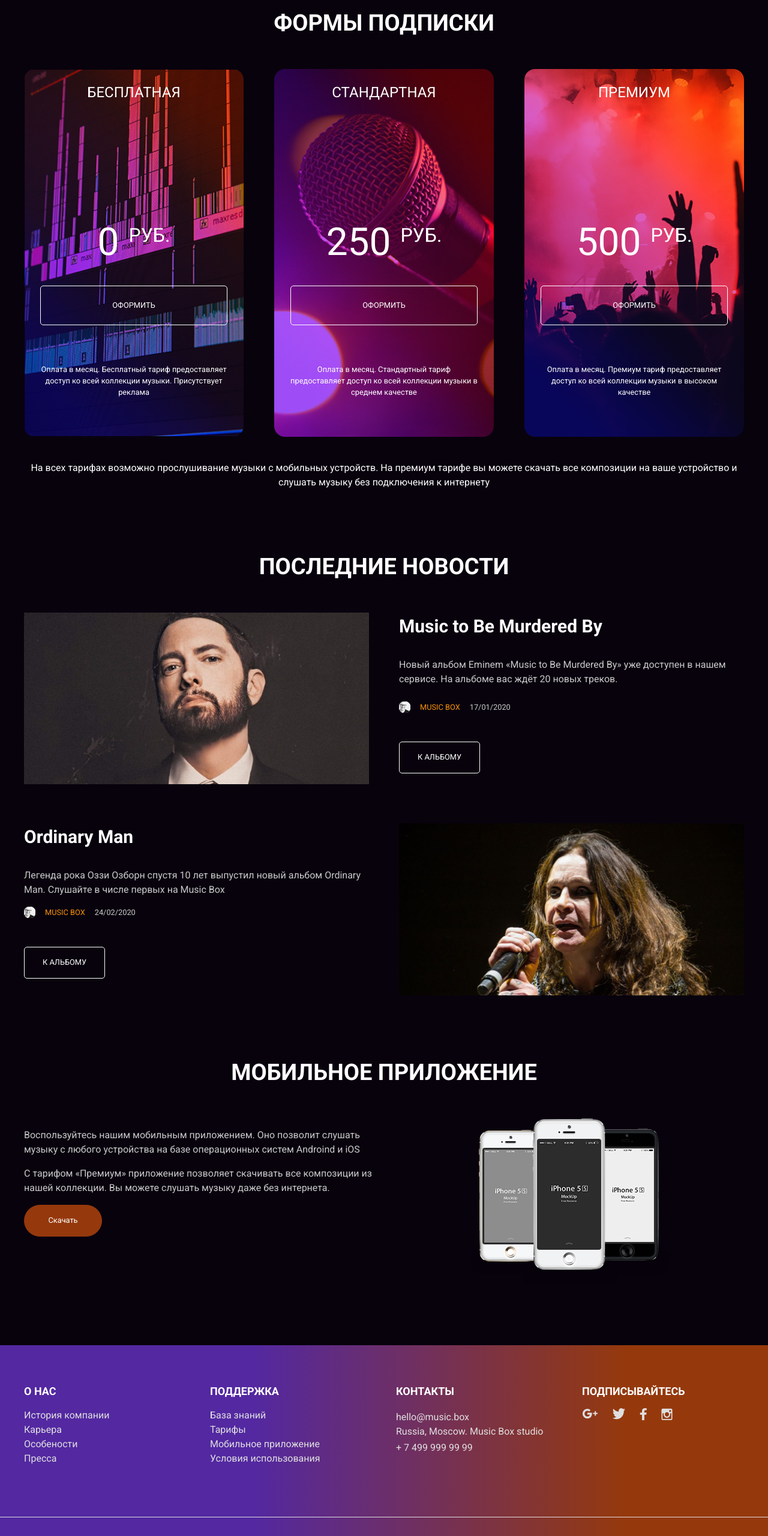
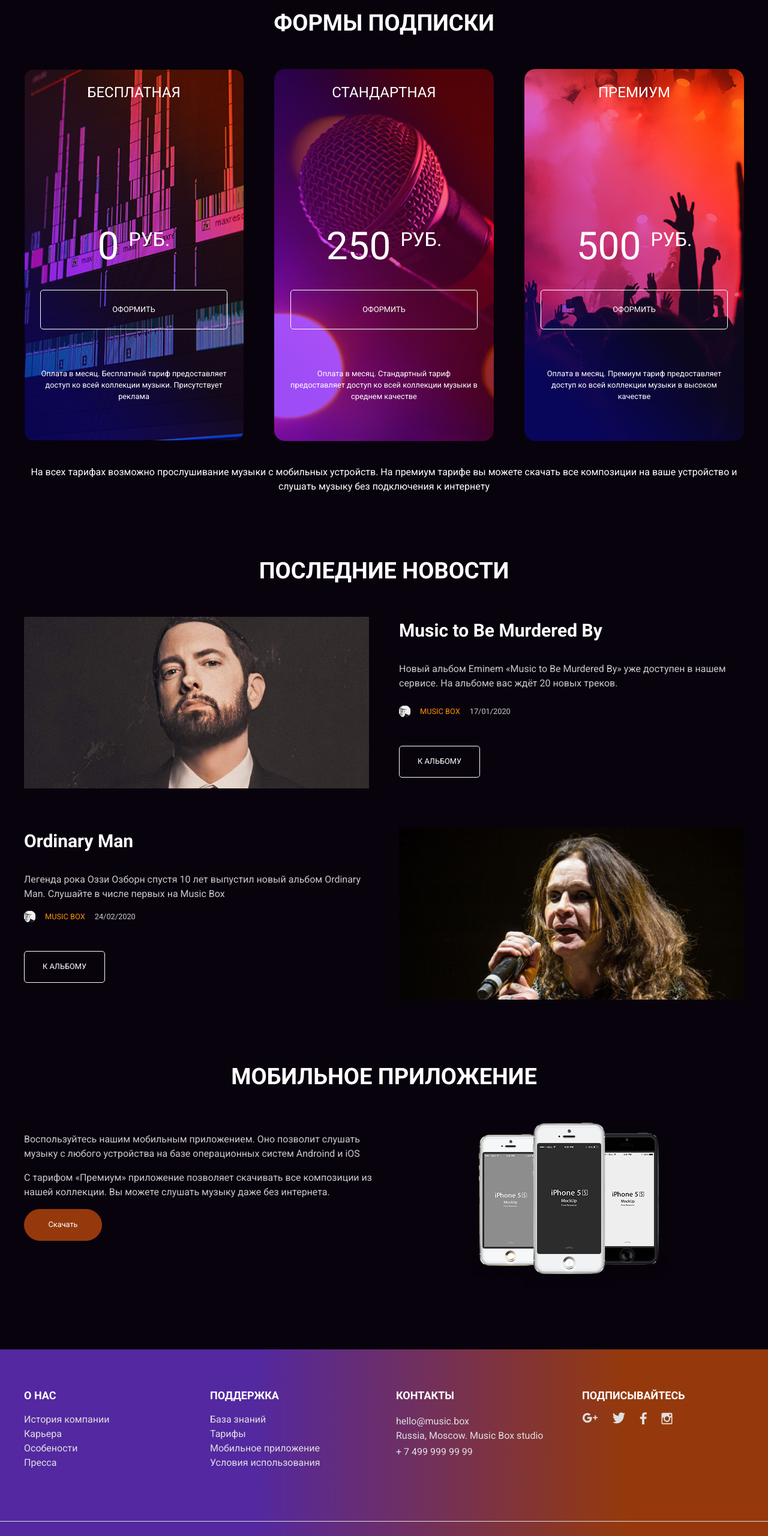
Before and after one commit to VadimFilimonov/layout-designer-project-lvl2, a website: page src/index.html in a window 1280 px wide. Shown: the part 840-3400 px from the top of the page at 60% size. Drawn offline with Linux system fonts and the light colour scheme.

Commit message:
Corrections again

```diff
--- a/src/scss/components/footer.scss
+++ b/src/scss/components/footer.scss
@@ -74,7 +74,9 @@
   }
 
   .footer__contact + & {
-    line-height: 1;
+    display: block;
+    width: max-content;
+    margin-top: 3px;
   }
 }
 
@@ -120,4 +122,8 @@
 
     content: '';
   }
+
+  @include media-phone {
+    padding-right: 20px;
+  }
 }
--- a/src/scss/components/pricing.scss
+++ b/src/scss/components/pricing.scss
@@ -45,7 +45,7 @@
 }
 
 .pricing__title {
-  margin: 21px 0 200px;
+  margin: 21px 0 207px;
 
   font-weight: normal;
   font-size: 24px;
```
Also changed, not shown: src/css/app.css.
